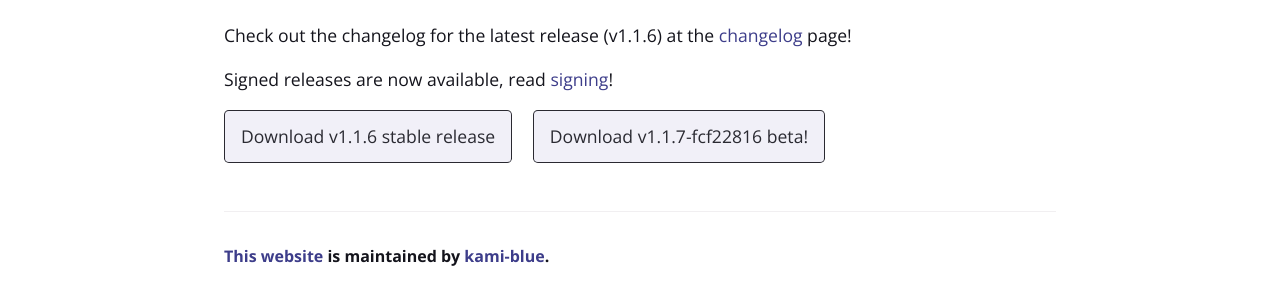
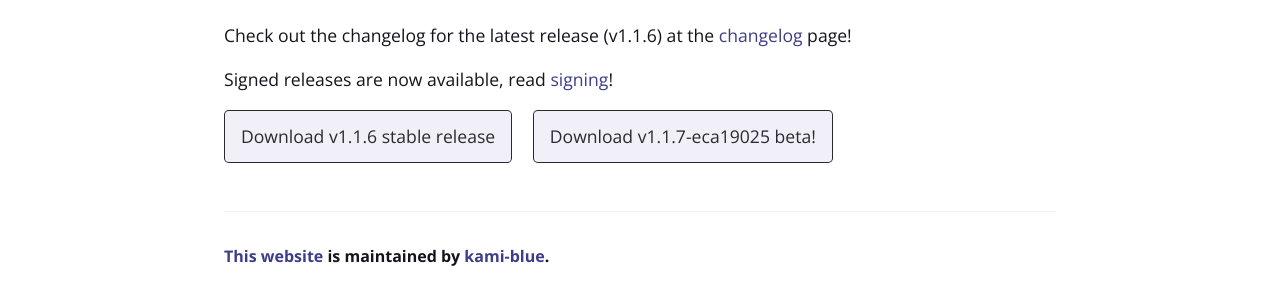
Before and after one commit to kami-blue/website, a Jekyll site: the page built from docs/download.md, in a window 1280 px wide. Shown: the part 508-808 px from the top of the page. Built offline with Jekyll 4.4.1, drawn with Linux system fonts in a browser that asks for light colours.

Commit message:
bump ver to v1.1.7-eca19025

```diff
--- a/docs/_config.yml
+++ b/docs/_config.yml
@@ -7,9 +7,9 @@ github:
   website_url: https://github.com/kami-blue/website
   jar_url: https://github.com/kami-blue/client/releases/download/v1.1.6/KAMI-Blue-v1.1.6-release.jar
   jar_sig_url: https://github.com/kami-blue/client/releases/download/v1.1.6/KAMI-Blue-v1.1.6-release.jar.sig
-  beta_jar_url: https://github.com/kami-blue/nightly-releases/releases/download/1.1.7-fcf22816/kamiblue-1.1.7-fcf22816-release.jar
+  beta_jar_url: https://github.com/kami-blue/nightly-releases/releases/download/1.1.7-eca19025/kamiblue-1.1.7-eca19025-release.jar
 cur_ver: v1.1.6
-beta_ver: v1.1.7-fcf22816
+beta_ver: v1.1.7-eca19025
 discord_url: https://discord.gg/KfpqwZB
 theme: jekyll-theme-cayman
 gems:
```
